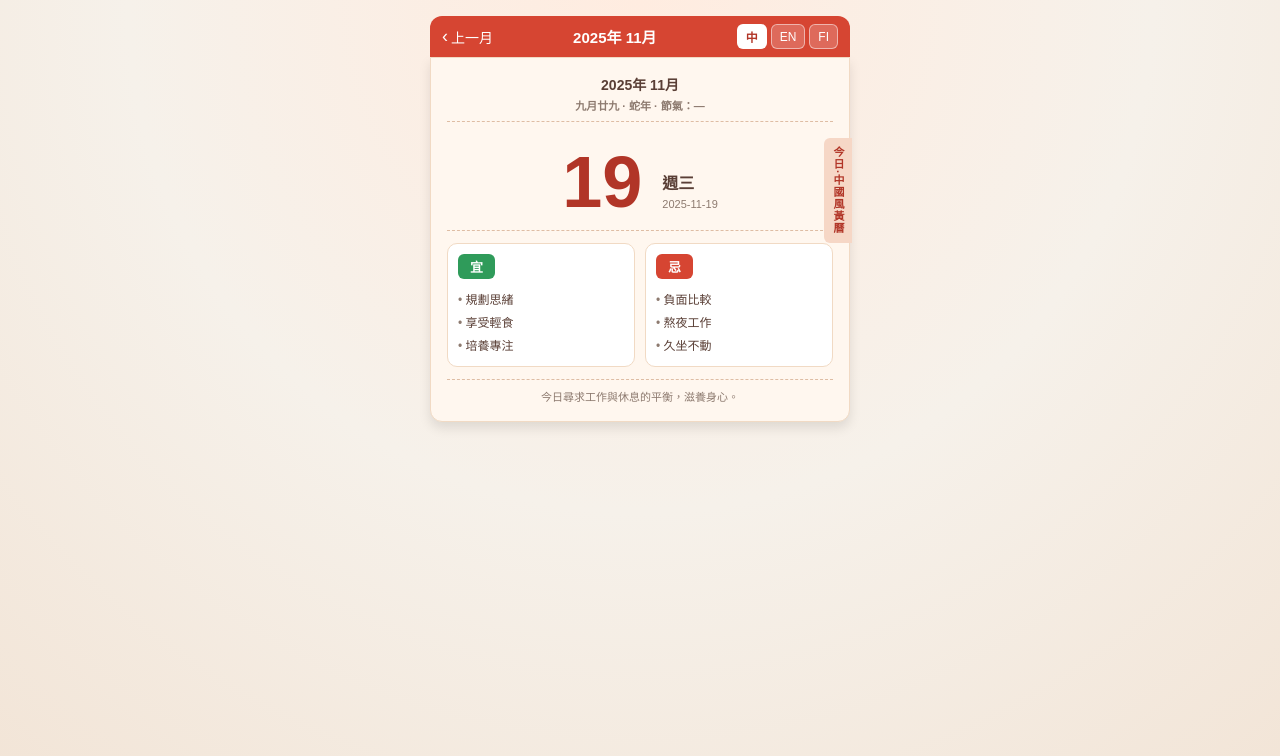
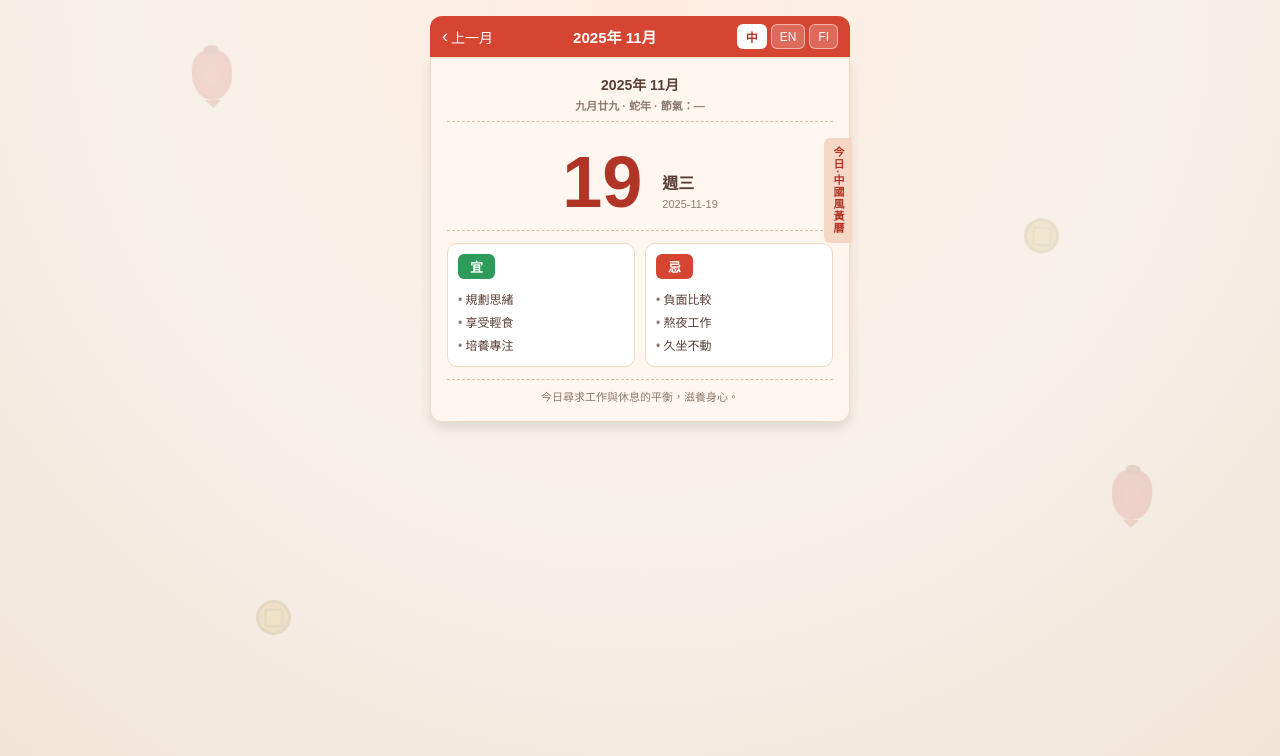
Before and after one commit to Ping-ChenTsai417/Chinese_culture_Fin, a plain HTML site: page index.html in a window 1280 px wide. Drawn offline with Linux system fonts and the light colour scheme.

Commit message:
change webpage style

```diff
--- a/app.js
+++ b/app.js
@@ -1,4 +1,4 @@
-// app.js — 修复版本
+// app.js
 
 let currentLang = "zh"; // zh | en | fi
 let currentData = null;
@@ -15,6 +15,20 @@ const MONTH_LABELS = {
   zh: ["1月","2月","3月","4月","5月","6月","7月","8月","9月","10月","11月","12月"],
   en: ["January","February","March","April","May","June","July","August","September","October","November","December"],
   fi: ["Tammikuu","Helmikuu","Maaliskuu","Huhtikuu","Toukokuu","Kesäkuu","Heinäkuu","Elokuu","Syyskuu","Lokakuu","Marraskuu","Joulukuu"]
+};
+
+// 多語宜忌標題
+const YIJI_LABELS = {
+  zh: { yi: "宜", ji: "忌" },
+  en: { yi: "Do", ji: "Avoid" },
+  fi: { yi: "Tee", ji: "Vältä" }
+};
+
+// 多語農曆標籤
+const LUNAR_LABELS = {
+  zh: { year: "年", solarTerm: "節氣：" },
+  en: { year: "", solarTerm: "Solar Term: " },
+  fi: { year: "", solarTerm: "Kausi: " }
 };
 
 // 取得 yyyy-mm-dd
@@ -85,14 +99,22 @@ function render(data) {
     dateIsoDisplay.textContent = iso;
   }
 
-  // 農曆資訊
+  // 農曆資訊（多語支持）
   const lunar = data.lunar_cn || "";
   const zodiac = data.zodiac_cn || "";
   const solar = data.solar_term_cn || "—";
   const headerLunar = document.getElementById("headerLunar");
   if (headerLunar) {
-    headerLunar.textContent = `${lunar} · ${zodiac ? zodiac+"年 · " : ""}節氣：${solar}`;
+    const yearLabel = LUNAR_LABELS[currentLang].year;
+    const solarLabel = LUNAR_LABELS[currentLang].solarTerm;
+    headerLunar.textContent = `${lunar} · ${zodiac ? zodiac + yearLabel + " · " : ""}${solarLabel}${solar}`;
   }
+
+  // 更新宜忌標題
+  const yiTitle = document.getElementById("yiTitle");
+  const jiTitle = document.getElementById("jiTitle");
+  if (yiTitle) yiTitle.textContent = YIJI_LABELS[currentLang].yi;
+  if (jiTitle) jiTitle.textContent = YIJI_LABELS[currentLang].ji;
 
   // 宜
   const yiList = document.getElementById("yiList");
--- a/index.html
+++ b/index.html
@@ -7,6 +7,14 @@
   <link rel="stylesheet" href="style.css" />
 </head>
 <body>
+  <!-- 背景動畫 -->
+  <div class="bg-animation">
+    <div class="lantern lantern-1"></div>
+    <div class="lantern lantern-2"></div>
+    <div class="coin coin-1"></div>
+    <div class="coin coin-2"></div>
+  </div>
+
   <div class="app">
     <!-- 頂部 -->
     <header class="top-bar">
@@ -44,13 +52,13 @@
       <!-- 宜忌 -->
       <div class="yiji-section">
         <div class="yiji-column">
-          <div class="yiji-title yi">宜</div>
+          <div class="yiji-title yi" id="yiTitle">宜</div>
           <ul class="yiji-list" id="yiList">
             <li>載入中...</li>
           </ul>
         </div>
         <div class="yiji-column">
-          <div class="yiji-title ji">忌</div>
+          <div class="yiji-title ji" id="jiTitle">忌</div>
           <ul class="yiji-list" id="jiList">
             <li>載入中...</li>
           </ul>
--- a/style.css
+++ b/style.css
@@ -22,11 +22,126 @@ body {
   justify-content: center;
   padding: 16px;
   min-height: 100vh;
+  position: relative;
+  overflow-x: hidden;
+}
+
+/* 背景動畫 */
+.bg-animation {
+  position: fixed;
+  top: 0;
+  left: 0;
+  width: 100%;
+  height: 100%;
+  pointer-events: none;
+  z-index: 0;
+  overflow: hidden;
+}
+
+.lantern, .coin {
+  position: absolute;
+  opacity: 0.15;
+}
+
+.lantern {
+  width: 40px;
+  height: 50px;
+  background: radial-gradient(ellipse at center, #d64532 0%, #b13527 100%);
+  border-radius: 40% 40% 50% 50%;
+  animation: float 8s ease-in-out infinite;
+}
+
+.lantern::before {
+  content: '';
+  position: absolute;
+  top: -5px;
+  left: 50%;
+  transform: translateX(-50%);
+  width: 15px;
+  height: 8px;
+  background: #8b3527;
+  border-radius: 50% 50% 0 0;
+}
+
+.lantern::after {
+  content: '';
+  position: absolute;
+  bottom: -8px;
+  left: 50%;
+  transform: translateX(-50%);
+  width: 0;
+  height: 0;
+  border-left: 8px solid transparent;
+  border-right: 8px solid transparent;
+  border-top: 8px solid #b13527;
+}
+
+.lantern-1 {
+  top: 10%;
+  left: 15%;
+  animation-delay: 0s;
+}
+
+.lantern-2 {
+  top: 60%;
+  right: 10%;
+  animation-delay: 4s;
+}
+
+.coin {
+  width: 35px;
+  height: 35px;
+  background: radial-gradient(circle, #d4af37 0%, #c5a028 100%);
+  border-radius: 50%;
+  border: 3px solid #8b7220;
+  animation: float 10s ease-in-out infinite;
+}
+
+.coin::before {
+  content: '';
+  position: absolute;
+  width: 15px;
+  height: 15px;
+  background: transparent;
+  border: 2px solid #8b7220;
+  border-radius: 2px;
+  top: 50%;
+  left: 50%;
+  transform: translate(-50%, -50%);
+}
+
+.coin-1 {
+  top: 30%;
+  left: 80%;
+  animation-delay: 2s;
+}
+
+.coin-2 {
+  top: 75%;
+  left: 20%;
+  animation-delay: 6s;
+}
+
+@keyframes float {
+  0%, 100% {
+    transform: translateY(0) rotate(0deg);
+  }
+  25% {
+    transform: translateY(-20px) rotate(5deg);
+  }
+  50% {
+    transform: translateY(-40px) rotate(0deg);
+  }
+  75% {
+    transform: translateY(-20px) rotate(-5deg);
+  }
 }
 
 .app {
   width: 100%;
   max-width: 420px;
+  position: relative;
+  z-index: 1;
 }
 
 /* top bar */
```
